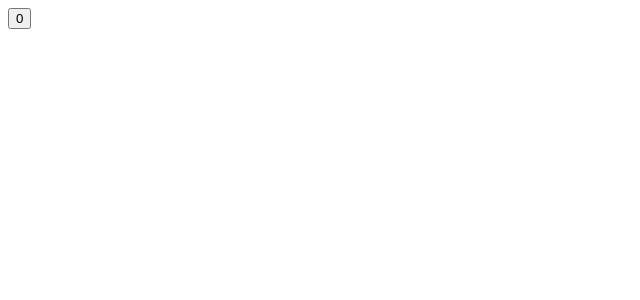
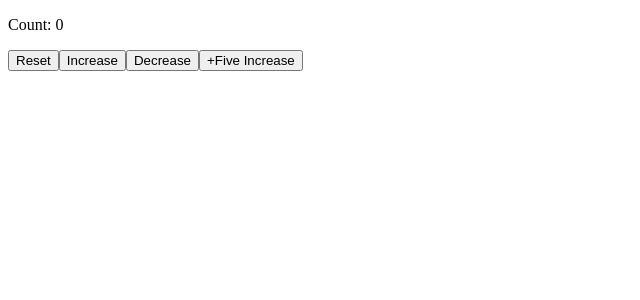
Before and after one commit to rhkdgns95/react-hooks-tutorials, a React (Create React App) app: page / in a window 1280 px wide. Shown: the top 300 px of the page, without its empty margins (0-640 px from the left). Built offline with nearby package versions, Linux system fonts and the light colour scheme.

Commit message:
#1.1 useState with previous state.

```diff
--- a/src/App.tsx
+++ b/src/App.tsx
@@ -1,6 +1,7 @@
 import React from "react";
-import HomeCounter from "./Component/HookCounter";
+import HookCounter from "./Component/HookCounter";
+import HookCounterTwo from "./Component/HookCounterTwo";
 
-const App =  () => <HomeCounter />;
+const App =  () => <HookCounterTwo />;
 
 export default App;
--- /dev/null
+++ b/src/Component/HookCounter/index.tsx
@@ -0,0 +1,22 @@
+import React, { useState } from "react";
+
+const useFetchCount = (defaultCount: number) => {
+    const [count, setCount] = useState(defaultCount);
+    const onClick = () => {
+        setCount(count + 1);
+    };
+    return {
+        count,
+        onClick
+    };
+}
+const HomeCounter = () => {
+    const data = useFetchCount(0);
+    return (
+        <button {...data}>
+            { data.count }
+        </button>
+    );
+};
+
+export default HomeCounter;
--- /dev/null
+++ b/src/Component/HookCounterTwo/index.tsx
@@ -0,0 +1,50 @@
+import React, { useState } from "react";
+
+const useFetch = (initData: number) => {
+    const [count, setCount] = useState(initData);
+    // const handleIncreased = () => {
+    //     setCount(count + 1);
+    // }
+    // const handleDecreased = () => {
+    //     setCount(count - 1);
+    // }
+    // const handleReset = () => {
+    //     setCount(initData);
+    // }
+    const onChangeCount = (data: any) => {
+        setCount(data);
+    }
+    const handleIncreasedFive = () => {
+        for(let i = 0; i <= 4; i++) {
+            // Not Working
+            // setCount(count + 1);
+
+            // Working
+            setCount(prevCount => prevCount + 1);
+        }
+    }
+    return {
+        count,
+        // handleIncreased,
+        // handleDecreased,
+        // handleReset
+        onChangeCount,
+        handleIncreasedFive
+    };
+}
+const HookCounterTwo = () => {
+    const initData = 0;
+    const { count, onChangeCount, handleIncreasedFive } = useFetch(initData);
+
+    return (
+        <div>
+            <p>Count: { count }</p>
+            <button onClick={() => onChangeCount(initData)}>Reset</button>
+            <button onClick={() => onChangeCount(prevCount => prevCount + 1)}>Increase</button>
+            <button onClick={() => onChangeCount(prevCount => prevCount - 1)}>Decrease</button>
+            <button onClick={() => handleIncreasedFive()}>+Five Increase </button>
+        </div>
+    )
+};
+
+export default HookCounterTwo;
--- a/tsconfig.json
+++ b/tsconfig.json
@@ -17,7 +17,8 @@
     "resolveJsonModule": true,
     "isolatedModules": true,
     "noEmit": true,
-    "jsx": "react"
+    "jsx": "react",
+    "noImplicitAny": false
   },
   "include": [
     "src"
```
